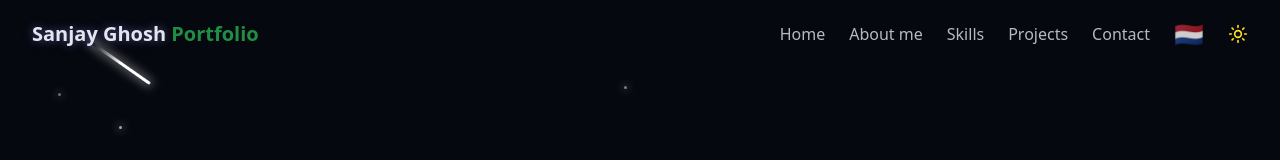
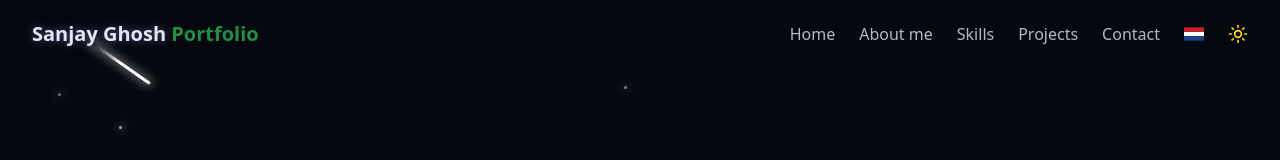
Before and after one commit to Sharkmaaan/portfolio-website, a React (Vite) app: page / in a window 1280 px wide. Shown: the top 160 px of the page. Built offline with nearby package versions, Linux system fonts and the light colour scheme.

Commit message:
Replace flag with country-flag-icons library flag

```diff
--- a/package.json
+++ b/package.json
@@ -14,6 +14,7 @@
     "@tailwindcss/vite": "^4.1.18",
     "class-variance-authority": "^0.7.1",
     "clsx": "^2.1.1",
+    "country-flag-icons": "^1.6.4",
     "i18next": "^25.7.3",
     "i18next-browser-languagedetector": "^8.2.0",
     "lucide-react": "^0.562.0",
--- a/src/components/LanguageSwitcher.jsx
+++ b/src/components/LanguageSwitcher.jsx
@@ -1,6 +1,8 @@
 import { useTranslation } from 'react-i18next';
 import { cn } from '@/lib/utils';
 import { useEffect } from 'react';
+import GB from 'country-flag-icons/react/3x2/GB';
+import NL from 'country-flag-icons/react/3x2/NL';
 
 export const LanguageSwitcher = ({ className, iconSize = "h-5 w-5" }) => {
   const { i18n } = useTranslation();
@@ -16,7 +18,7 @@ export const LanguageSwitcher = ({ className, iconSize = "h-5 w-5" }) => {
   };
 
   // Show the flag of the language you're switching TO
-  const flagToShow = i18n.language === 'nl' ? '🇬🇧' : '🇳🇱';
+  const FlagComponent = i18n.language === 'nl' ? GB : NL;
 
   return (
     <button
@@ -29,7 +31,7 @@ export const LanguageSwitcher = ({ className, iconSize = "h-5 w-5" }) => {
       aria-label={`Switch to ${i18n.language === 'nl' ? 'English' : 'Dutch'}`}
       title={`Switch to ${i18n.language === 'nl' ? 'English' : 'Dutch'}`}
     >
-      <span className="text-2xl leading-none">{flagToShow}</span>
+      <FlagComponent className={iconSize} />
     </button>
   );
 };
```
Also changed, not shown: 1 other file (tests, documents, lock files or other folders).
